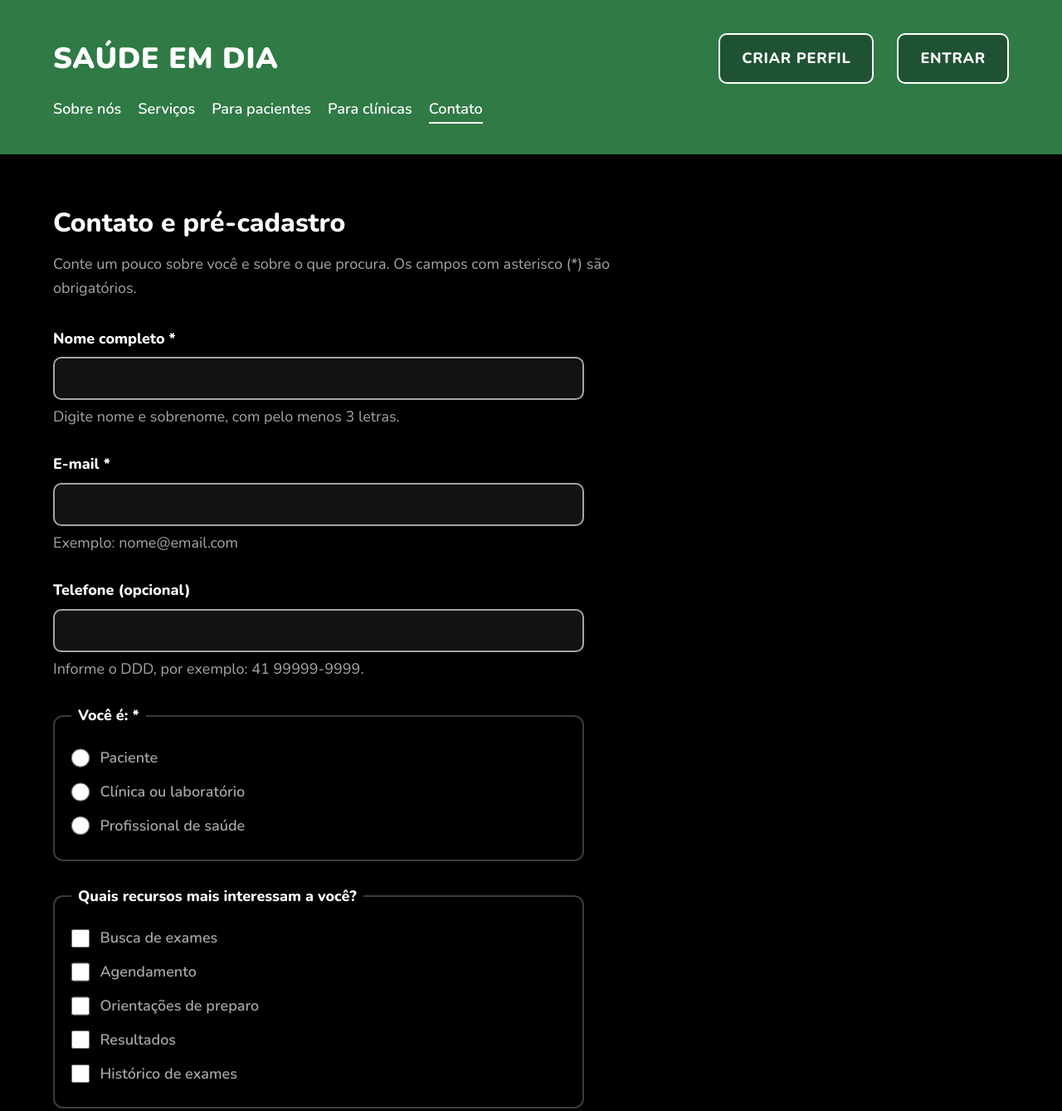
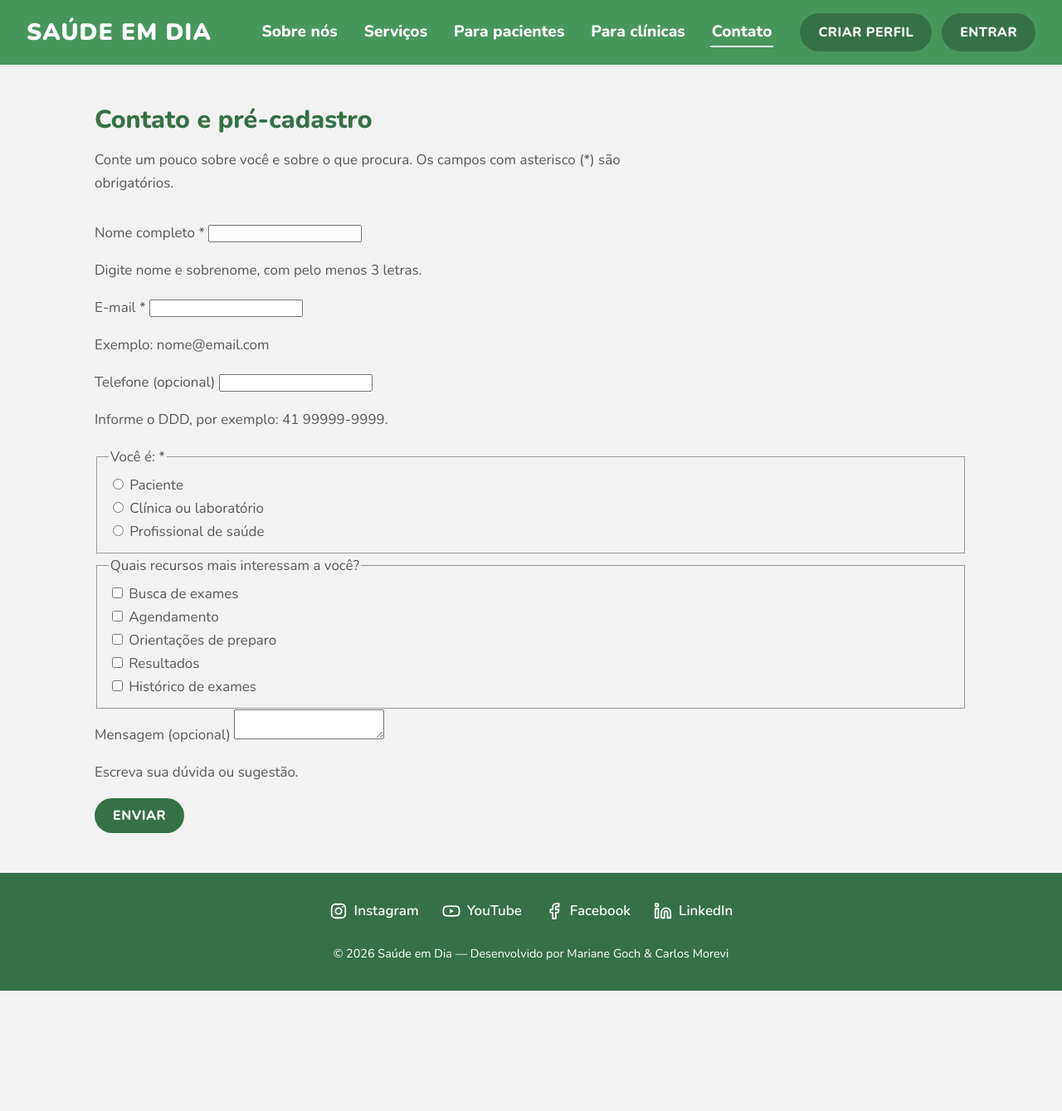
Before and after one commit to morevifiep/saudeemdia, a plain HTML site: page contato.html in a window 1280 px wide. Shown: the top 1339 px of the page at 83% size. After the commit the page ends 1194 px from the top, so only its background shows below. Drawn offline with nearby package versions, Linux system fonts and the light colour scheme.

Commit message:
Update estilo.css

```diff
--- a/estilo.css
+++ b/estilo.css
@@ -1,350 +1,449 @@
+/* ==========================================================
+   SAÚDE EM DIA — estilo.css
+   Todas as cores e tamanhos principais ficam em :root.
+   Para personalizar, altere apenas os valores hexadecimais.
+   ========================================================== */
+
 :root {
-  --cor-header-fundo:      #2F7A45;
-  --cor-header-texto:      #FFFFFF;
-  --cor-botao-fundo:       #1F5233;
-  --cor-botao-texto:       #FFFFFF;
-  --cor-corpo-fundo:       #000000;
-  --cor-corpo-texto:       #a5a5a5;
-  --cor-titulo:            #FFFFFF;
-  --cor-cartao-fundo:      #1F5233;
-  --cor-cartao-borda:      #2F7A45;
-  --cor-cartao-texto:      #FFFFFF;
-  --cor-borda:             #3b3b3b;
-  --cor-campo-fundo:       #121212;
-  --cor-campo-texto:       #FFFFFF;
-  --cor-destaque:          #47975D;
-  --cor-footer-fundo:      #3b3b3b;
-  --cor-footer-texto:      #FFFFFF;
-  --cor-foco:              #FFD54A;
-  --imagem-hero:           url("images/fundo_v3.png");
-  --cor-hero-veu:          rgba(0, 0, 0, 0.15);
-  --cor-hero-chamada:      #FFFFFF;
-  --cor-hero-destaque:     #f3db52;
-  --margem:                clamp(32px, 5vw, 80px);
+  /* Cores */
+  --cor-header: #47975D;          /* fundo do header */
+  --cor-botao: #357146;           /* botões CRIAR PERFIL / ENTRAR */
+  --cor-botao-hover: #285535;     /* botões ao passar o mouse */
+  --cor-texto-header: #FFFFFF;    /* logo e links do header */
+  --cor-fundo: #F2F2F2;           /* fundo do corpo (cinza claro) */
+  --cor-texto: #595959;           /* texto do corpo */
+  --cor-destaque: #47975D;        /* texto grande do hero */
+  --cor-titulo: #357146;          /* títulos das seções e cartões */
+  --cor-cartao: #FFFFFF;          /* fundo dos cartões */
+  --cor-icone: #357146;           /* traço dos ícones */
+  --cor-icone-fundo: #E3F1E7;     /* círculo atrás dos ícones */
+  --cor-rodape: #357146;          /* fundo do rodapé */
+  --cor-texto-rodape: #FFFFFF;    /* texto e ícones do rodapé */
+  --cor-foco: #1B4D2B;            /* contorno de foco do teclado */
 
-  --fonte: "Nunito", "Varela Round", ui-rounded, "SF Pro Rounded", system-ui, sans-serif;
+  /* Tipografia */
+  --fonte: "Nunito", system-ui, -apple-system, "Segoe UI", Arial, sans-serif;
+  --peso-texto: 400;              /* para peso light (300), inclua 300 no link do Google Fonts */
+
+  /* Tamanhos dos ícones (altere aqui para aumentar ou diminuir) */
+  --tam-icone-caixa: 40px;        /* círculo de fundo dos ícones dos cartões */
+  --tam-icone: 22px;              /* desenho dentro do círculo */
+  --tam-icone-social: 22px;       /* ícones das redes sociais no rodapé */
+  --tam-icone-construcao-caixa: 80px;
+  --tam-icone-construcao: 46px;
+
+  /* Layout */
+  --largura-max: 1100px;
+  --raio: 16px;
 }
 
-* { box-sizing: border-box; margin: 0; padding: 0; }
+/* ---------- Base ---------- */
+*,
+*::before,
+*::after {
+  box-sizing: border-box;
+}
 
-html, body { height: 100%; }
+html {
+  scroll-behavior: smooth;
+}
 
 body {
+  margin: 0;
+  min-height: 100vh;
   display: flex;
   flex-direction: column;
-  min-height: 100vh;
   font-family: var(--fonte);
-  font-size: 1.125rem; /* 18px */
-  line-height: 1.6;
-  background: var(--cor-corpo-fundo);
-  color: var(--cor-corpo-texto);
+  font-weight: var(--peso-texto);
+  font-size: 1.0625rem;
+  line-height: 1.65;
+  color: var(--cor-texto);
+  background: var(--cor-fundo);
 }
 
-a { text-decoration: none; color: inherit; }
-ul, ol { list-style: none; }
-
-/* Foco visível para navegação por teclado */
-a:focus,
-input:focus,
-button:focus,
-textarea:focus {
-  outline: 3px solid var(--cor-foco);
-  outline-offset: 3px;
-  border-radius: 6px;
+img,
+svg {
+  max-width: 100%;
 }
 
+a {
+  color: inherit;
+}
+
+h1, h2, h3 {
+  line-height: 1.2;
+}
+
+/* ---------- Link "pular para o conteúdo" ---------- */
 .pular {
   position: absolute;
-  left: -9999px;
-  top: 8px;
-  padding: 12px 20px;
-  background: var(--cor-foco);
-  color: #000;
+  left: 16px;
+  top: -100px;
+  z-index: 100;
+  padding: 10px 16px;
+  border-radius: 8px;
+  background: var(--cor-botao);
+  color: #FFFFFF;
   font-weight: 800;
-  border-radius: 8px;
-  z-index: 10;
+  text-decoration: none;
 }
 
-.pular:focus { left: 8px; }
+.pular:focus {
+  top: 16px;
+}
 
-/* ---------- Cabeçalho ---------- */
+/* ---------- Header ---------- */
 .header {
   display: flex;
+  flex-wrap: wrap;
   align-items: center;
   justify-content: space-between;
-  flex-wrap: wrap;
-  gap: 16px 24px;
-  padding: 40px var(--margem);
-  background: var(--cor-header-fundo);
-  color: var(--cor-header-texto);
+  gap: 16px 32px;
+  padding: 16px 32px;
+  background: var(--cor-header);
+  color: var(--cor-texto-header);
 }
 
 .logo {
+  margin: 0;
+  font-size: 1.75rem;
   font-weight: 900;
-  font-size: clamp(1.6rem, 4vw, 2.2rem);
-  line-height: 1.2;
-  letter-spacing: 0.02em;
+  letter-spacing: 0.04em;
+  line-height: 1;
+}
+
+.logo a {
+  color: inherit;
+  text-decoration: none;
 }
 
 .nav {
-  display: flex;
-  align-items: center;
+  margin-left: auto;
 }
 
 .nav-links {
   display: flex;
   flex-wrap: wrap;
-  gap: 8px 20px;
+  gap: 8px 28px;
+  margin: 0;
+  padding: 0;
+  list-style: none;
 }
 
 .nav-links a {
-  font-weight: 600;
-  font-size: 1.125rem;
-  padding: 4px 0;
+  font-size: 1.2rem;           /* texto grande + negrito: contraste mínimo de 3:1 */
+  font-weight: 700;
+  color: var(--cor-texto-header);
+  text-decoration: none;
+  padding: 4px 2px;
   border-bottom: 2px solid transparent;
-  transition: border-color 0.2s;
 }
 
 .nav-links a:hover,
-.nav-links a[aria-current="page"] { border-bottom-color: var(--cor-header-texto); }
+.nav-links a[aria-current="page"] {
+  border-bottom-color: currentColor;
+}
 
 .nav-actions {
   display: flex;
   flex-wrap: wrap;
-  gap: 12px 28px;
+  gap: 12px;
 }
 
+/* ---------- Botões ---------- */
 .btn {
   display: inline-block;
-  padding: 14px 26px;
-  background: var(--cor-botao-fundo);
-  color: var(--cor-botao-texto);
-  border: 2px solid var(--cor-botao-texto);
+  padding: 10px 22px;
+  border-radius: 999px;
+  background: var(--cor-botao);
+  color: #FFFFFF;
   font-family: inherit;
+  font-size: 1rem;
   font-weight: 800;
-  font-size: 1.125rem;
-  letter-spacing: 0.04em;
-  border-radius: 10px;
+  letter-spacing: 0.03em;
+  text-align: center;
+  text-decoration: none;
+  border: 0;
   cursor: pointer;
-  transition: filter 0.2s;
+  transition: background-color 0.2s ease;
 }
 
-.btn:hover { filter: brightness(1.2); }
+.btn:hover {
+  background: var(--cor-botao-hover);
+}
 
 /* ---------- Conteúdo ---------- */
-.main { flex: 1; }
+.main {
+  flex: 1;
+  width: 100%;
+  max-width: var(--largura-max);
+  margin: 0 auto;
+  padding: 0 24px;
+}
 
 .secao {
-  padding: 64px var(--margem);
-  border-bottom: 1px solid var(--cor-borda);
+  padding: 48px 0;
 }
 
-.secao:last-child { border-bottom: none; }
-
 .secao h2 {
+  margin: 0 0 16px;
+  font-size: 1.9rem;
+  font-weight: 800;
   color: var(--cor-titulo);
-  font-weight: 800;
-  font-size: 2rem;
-  line-height: 1.2;
-  margin-bottom: 16px;
 }
 
-.secao h3 {
-  color: var(--cor-titulo);
-  font-weight: 800;
-  font-size: 1.375rem;
-  margin-bottom: 8px;
+.texto-largo {
+  max-width: 68ch;
+  margin: 0 0 32px;
 }
 
-.secao p + p,
-.secao p + ul,
-.secao p + ol { margin-top: 16px; }
-
-.texto-largo { max-width: 70ch; }
-
+/* ---------- Hero ---------- */
 .hero {
-  padding: 120px var(--margem);
-  background-image: linear-gradient(var(--cor-hero-veu), var(--cor-hero-veu)), var(--imagem-hero);
-  background-size: cover;
-  background-position: center;
-  background-repeat: no-repeat;
+  text-align: left;
+  padding-top: 64px;
 }
 
-.hero .temp-text { margin: 0; }
-
-.secao .hero-text {
-  max-width: 22ch;
-  text-align: left;
-  font-weight: 900;
-  font-size: clamp(2rem, 4vw, 2.75rem);
-  line-height: 1.2;
-  color: var(--cor-hero-destaque);
-  margin: 24px 0;
+.hero .temp-text {
+  margin: 0;
+  font-size: 1.5rem;
+  font-weight: 600;
+  color: var(--cor-destaque);
 }
 
-.hero-text strong { color: var(--cor-hero-destaque); font-weight: 900; }
-
-.temp-text {
-  max-width: 22ch;
-  text-align: left;
-  font-weight: 400;
-  font-size: clamp(1.5rem, 5.5vw, 2.5rem);
-  line-height: 1.2;
-  color: var(--cor-hero-chamada);
+.hero-text {
+  margin: 8px 0;
+  font-size: clamp(2rem, 5.5vw, 3.75rem);
+  font-weight: 800;
+  line-height: 1.15;
+  color: var(--cor-destaque);
 }
 
+.hero-text strong {
+  font-weight: 900;
+}
 
+/* ---------- Cartões: O que o app oferece ---------- */
 .lista-cartoes {
   display: grid;
-  grid-template-columns: repeat(auto-fit, minmax(240px, 1fr));
+  grid-template-columns: repeat(auto-fit, minmax(220px, 1fr));
   gap: 20px;
-  margin-top: 32px;
+  margin: 0;
+  padding: 0;
+  list-style: none;
 }
 
 .cartao {
   padding: 24px;
-  background: var(--cor-cartao-fundo);
-  border: 1px solid var(--cor-cartao-borda);
-  border-radius: 14px;
+  border-radius: var(--raio);
+  background: var(--cor-cartao);
+  box-shadow: 0 2px 10px rgba(0, 0, 0, 0.07);
 }
 
-.cartao p { color: var(--cor-cartao-texto); }
-
-.lista-passos {
-  list-style: decimal;
-  padding-left: 1.5em;
-  margin-top: 16px;
+.cartao h3 {
+  margin: 0 0 8px;
+  font-size: 1rem;
+  font-weight: 800;
+  letter-spacing: 0.03em;
+  color: var(--cor-titulo);
 }
 
-.lista-passos li { padding: 4px 0; }
-
-.lista-simples {
-  list-style: disc;
-  padding-left: 1.5em;
-  margin-top: 16px;
+.cartao p {
+  margin: 0;
+  font-size: 0.98rem;
 }
 
-.lista-simples li { padding: 4px 0; }
+.lista-cartoes .cartao .icone {
+  display: inline-flex;
+  align-items: center;
+  justify-content: center;
+  width: var(--tam-icone-caixa);
+  height: var(--tam-icone-caixa);
+  margin-bottom: 12px;
+  border-radius: 50%;
+  background: var(--cor-icone-fundo);
+  color: var(--cor-icone);
+}
+
+.lista-cartoes .cartao .icone svg {
+  width: var(--tam-icone);
+  height: var(--tam-icone);
+  max-width: none;
+  flex: none;
+}
+
+/* ---------- Como funciona: imagem à esquerda, lista à direita ---------- */
+.como-funciona-grid {
+  display: grid;
+  grid-template-columns: minmax(0, 1fr) minmax(0, 1fr);
+  gap: 40px;
+  align-items: center;
+}
 
 .foto-destaque {
   display: block;
   width: 100%;
   max-width: 420px;
   height: auto;
-  margin-top: 32px;
-  border-radius: 14px;
+  margin: 0 auto;
 }
 
-/* ---------- Formulário ---------- */
-.formulario {
+.lista-passos {
+  margin: 0;
+  padding-left: 1.4em;
+  font-size: 1.15rem;
+}
+
+.lista-passos li {
+  margin-bottom: 14px;
+  padding-left: 6px;
+}
+
+.lista-passos li::marker {
+  font-weight: 900;
+  color: var(--cor-titulo);
+}
+
+/* ---------- Página em construção ---------- */
+.construcao {
   display: flex;
   flex-direction: column;
-  gap: 28px;
-  max-width: 640px;
-  margin-top: 32px;
+  align-items: center;
+  text-align: center;
+  padding: 72px 0;
 }
 
-.campo label,
-.formulario legend {
-  display: block;
-  color: var(--cor-titulo);
+.construcao h1 {
+  margin: 0 0 16px;
+  font-size: clamp(1.9rem, 4.5vw, 2.75rem);
   font-weight: 800;
+  color: var(--cor-destaque);
+}
+
+.construcao .texto-largo {
   margin-bottom: 8px;
 }
 
-.formulario legend { padding: 0 8px; margin-bottom: 0; }
-
-.formulario input[type="text"],
-.formulario input[type="email"],
-.formulario input[type="tel"],
-.formulario textarea {
-  width: 100%;
-  padding: 12px 14px;
-  background: var(--cor-campo-fundo);
-  color: var(--cor-campo-texto);
-  border: 2px solid var(--cor-corpo-texto);
-  border-radius: 10px;
-  font-family: inherit;
-  font-size: 1.125rem;
+.construcao-icone {
+  display: inline-flex;
+  align-items: center;
+  justify-content: center;
+  width: var(--tam-icone-construcao-caixa);
+  height: var(--tam-icone-construcao-caixa);
+  margin-bottom: 24px;
+  border-radius: 50%;
+  background: var(--cor-icone-fundo);
+  color: var(--cor-icone);
 }
 
-.formulario textarea { min-height: 140px; resize: vertical; }
-
-.dica {
-  margin-top: 6px;
-  font-size: 1.125rem;
-  color: var(--cor-corpo-texto);
+.construcao-icone svg {
+  width: var(--tam-icone-construcao);
+  height: var(--tam-icone-construcao);
+  max-width: none;
+  flex: none;
 }
 
-.formulario fieldset {
-  padding: 16px 20px 20px;
-  border: 2px solid var(--cor-borda);
-  border-radius: 12px;
+.construcao-acoes {
+  display: flex;
+  flex-wrap: wrap;
+  justify-content: center;
+  gap: 12px;
+  margin-top: 24px;
 }
-
-.opcao {
-  display: flex;
-  align-items: center;
-  gap: 12px;
-  padding: 6px 0;
-}
-
-.opcao label { margin: 0; font-weight: 600; color: var(--cor-corpo-texto); }
-
-.opcao input {
-  width: 1.4rem;
-  height: 1.4rem;
-  flex-shrink: 0;
-  accent-color: var(--cor-destaque);
-}
-
-.formulario .btn { align-self: flex-start; }
 
 /* ---------- Rodapé ---------- */
 .footer {
-  display: flex;
-  align-items: center;
-  justify-content: space-between;
-  flex-wrap: wrap;
-  gap: 12px 24px;
-  padding: 20px var(--margem);
-  background: var(--cor-footer-fundo);
-  color: var(--cor-footer-texto);
+  padding: 32px;
+  background: var(--cor-rodape);
+  color: var(--cor-texto-rodape);
+  text-align: center;
 }
-
-.creditos { font-weight: 600; text-align: right; }
 
 .social {
   display: flex;
   flex-wrap: wrap;
-  gap: 12px 24px;
+  justify-content: center;
+  gap: 12px 28px;
+  margin: 0 0 20px;
+  padding: 0;
+  list-style: none;
 }
 
 .social a {
   display: inline-flex;
   align-items: center;
-  gap: 10px;
+  gap: 8px;
   font-weight: 600;
-  transition: opacity 0.2s;
+  color: var(--cor-texto-rodape);
+  text-decoration: none;
 }
 
-.social a:hover { opacity: 0.8; }
+.social a:hover span {
+  text-decoration: underline;
+}
 
 .social svg {
-  width: 26px;
-  height: 26px;
-  flex-shrink: 0;
+  width: var(--tam-icone-social);
+  height: var(--tam-icone-social);
+  max-width: none;
+  flex: none;
 }
 
-@media (max-width: 1340px) {
-  .nav { order: 3; flex-basis: 100%; }
+.creditos {
+  margin: 0;
+  font-size: 0.9rem;
 }
 
-@media (max-width: 720px) {
-  .header { padding: 16px 20px; }
-  .secao { padding: 40px 20px; }
-  .hero { padding: 56px 20px; }
-  .footer { padding: 24px 20px; }
-  .creditos { text-align: left; }
-  .nav-links { gap: 8px 18px; }
+/* ---------- Acessibilidade ---------- */
+a:focus-visible,
+.btn:focus-visible,
+button:focus-visible,
+input:focus-visible,
+textarea:focus-visible,
+select:focus-visible {
+  outline: 3px solid var(--cor-foco);
+  outline-offset: 3px;
 }
+
+/* Em fundos verdes o contorno escuro some; usa contorno claro */
+.header a:focus-visible,
+.footer a:focus-visible {
+  outline-color: #FFFFFF;
+}
+
+@media (prefers-reduced-motion: reduce) {
+  * {
+    animation: none !important;
+    transition: none !important;
+    scroll-behavior: auto !important;
+  }
+}
+
+/* ---------- Responsivo ---------- */
+@media (max-width: 768px) {
+  .header {
+    flex-direction: column;
+    align-items: flex-start;
+    padding: 16px 20px;
+  }
+
+  .nav {
+    margin-left: 0;
+  }
+
+  .nav-links {
+    gap: 6px 20px;
+  }
+
+  .main {
+    padding: 0 20px;
+  }
+
+  .secao {
+    padding: 36px 0;
+  }
+
+  .como-funciona-grid {
+    grid-template-columns: 1fr;
+    gap: 24px;
+  }
+}
```
